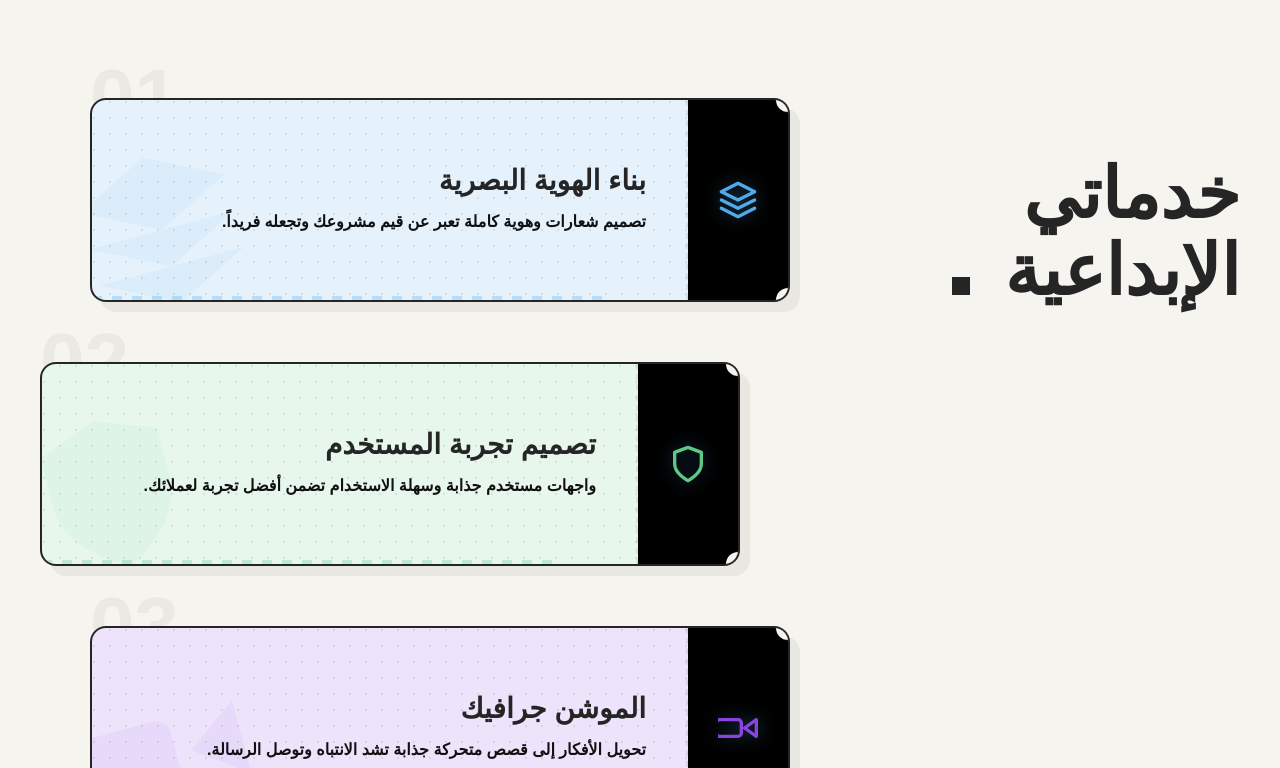
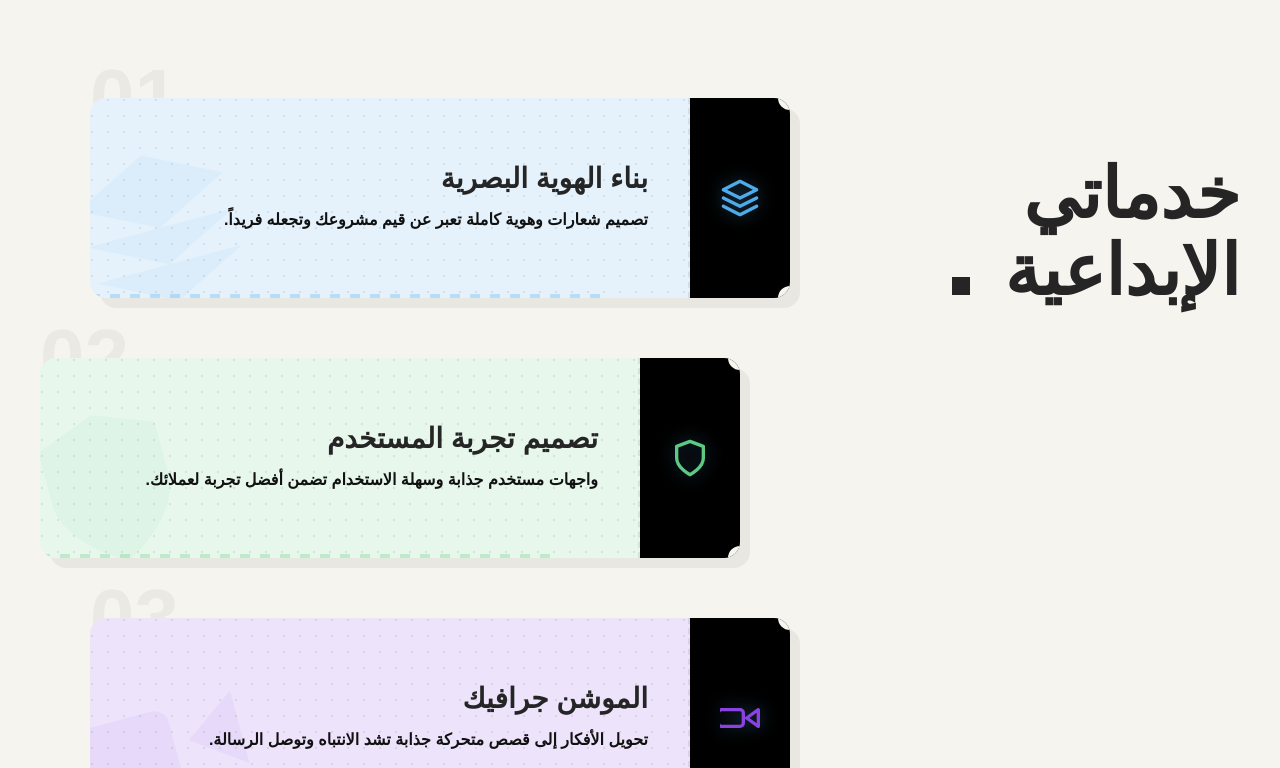
Before and after one commit to anas1yahia/mohammedi-portfolio, an Angular app: page /#ar in a window 1280 px wide. Shown: the part 2872-3640 px from the top of the page. Built offline with nearby package versions, Linux system fonts and the light colour scheme; no server answers; a web font is replaced by a local one.

Commit message:
chore: fix minor formatting issues in my-projects HTML template

```diff
--- a/src/app/my-services/my-services.css
+++ b/src/app/my-services/my-services.css
@@ -81,7 +81,6 @@
   overflow: hidden;
   box-shadow: 10px 10px 0px 0px var(--shadow-color);
   height: 200px;
-  border: 2px solid var(--text-main);
 }
 .services-section .services-list .service-item .service-ticket .ticket-stub {
   width: 100px;
--- a/src/app/my-services/my-services.scss
+++ b/src/app/my-services/my-services.scss
@@ -82,7 +82,7 @@
         overflow: hidden;
         box-shadow: 10px 10px 0px 0px var(--shadow-color);
         height: 200px;
-        border: 2px solid var(--text-main);
+
 
         .ticket-stub {
           width: 100px;
```
Also changed, not shown: 1 other file (tests, documents, lock files or other folders).
